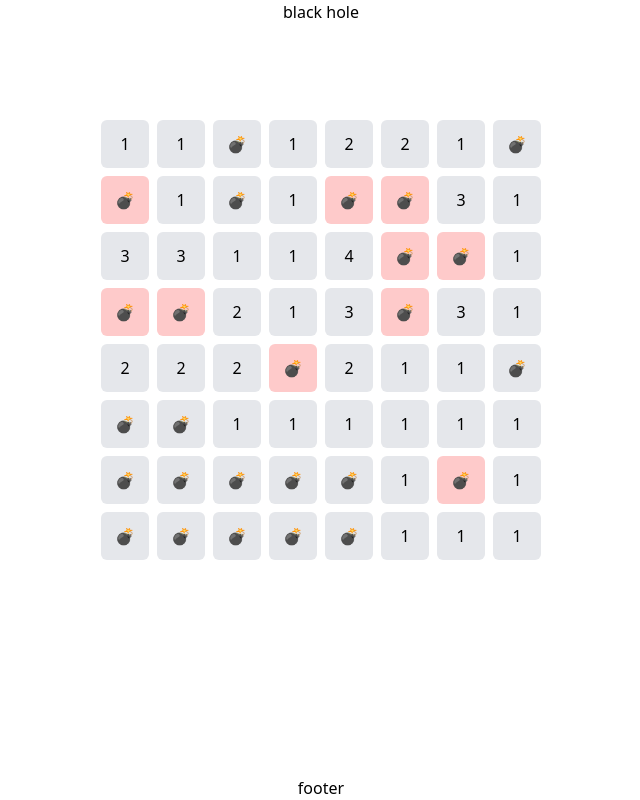
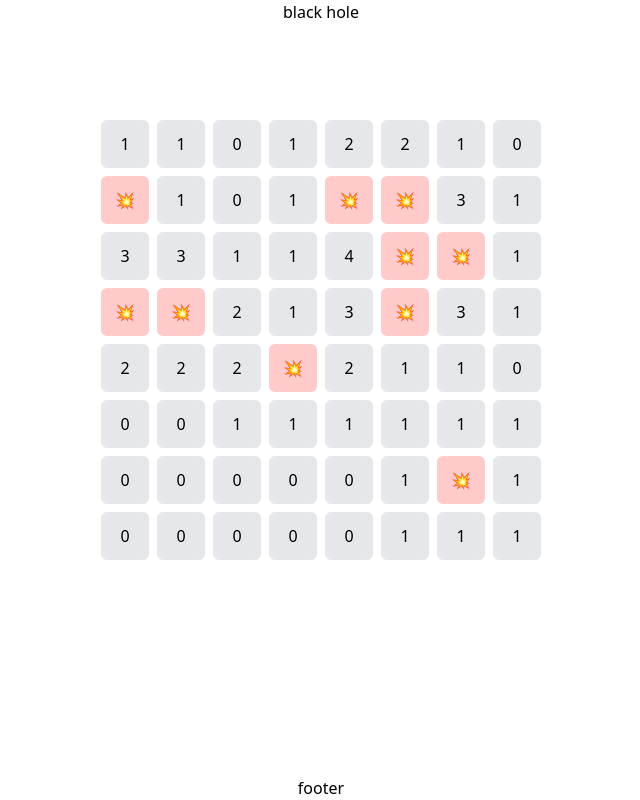
Before and after one commit to Nedilko/black-hole, a React (Create React App) app: page / in a window 1280 px wide. Shown: the whole page, without its empty margins (319-959 px from the left). Built offline with nearby package versions, Linux system fonts and the light colour scheme.

Commit message:
fixed showing value

```diff
--- a/src/components/Game/Cell.tsx
+++ b/src/components/Game/Cell.tsx
@@ -38,7 +38,7 @@ const Cell = ({ index, isMine, minesNearCount }: PropsType) => {
           : 'bg-gray-200 hover:bg-gray-300'
       }`}
     >
-      {minesNearCount === 0 ? '💣' : minesNearCount}
+      {isMarkedMine ? '💥' : minesNearCount}
     </button>
   );
 };
```
